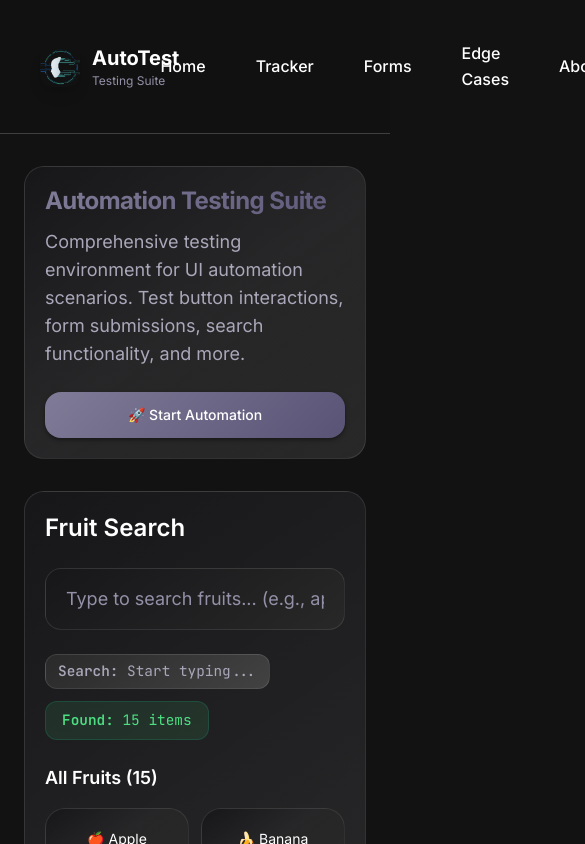
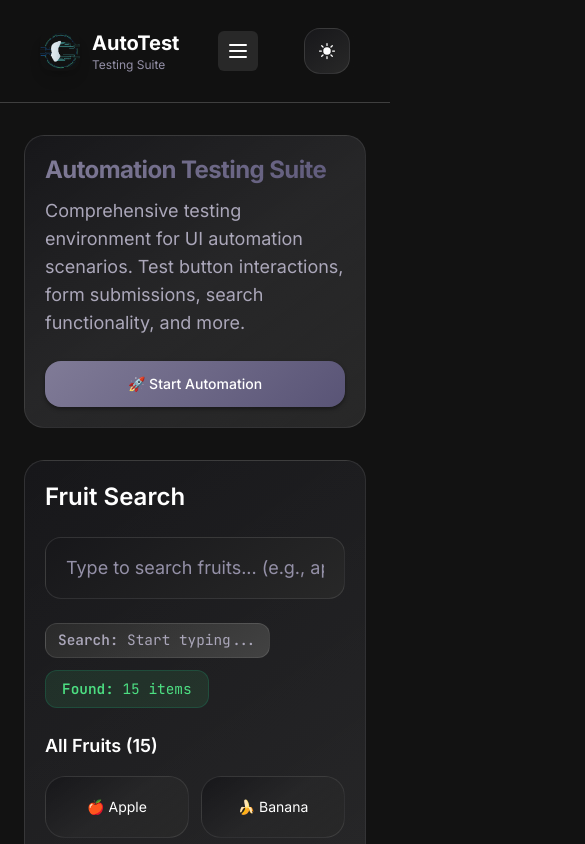
Before and after one commit to mskchaithanyaraj/test-for-automation, a React (Vite) app: page / in a window 390 px wide. Shown: the top 844 px of the page, 585 px wide, since content can reach past the window. Built offline with nearby package versions, Linux system fonts and the light colour scheme.

Commit message:
added navbar

```diff
--- a/src/App.jsx
+++ b/src/App.jsx
@@ -1,4 +1,5 @@
 import { BrowserRouter as Router, Routes, Route, Link } from "react-router-dom";
+import { useState } from "react";
 import { ThemeProvider } from "./contexts/ThemeContext";
 import Home from "./pages/Home";
 import About from "./pages/About";
@@ -10,6 +11,7 @@ import ThemeToggle from "./components/ThemeToggle";
 import logo from "./assets/logo.png";
 
 const App = () => {
+  const [isNavOpen, setIsNavOpen] = useState(false);
   return (
     <ThemeProvider>
       <Router>
@@ -34,48 +36,84 @@ const App = () => {
                   </div>
                 </div>
 
+                {/* Mobile Hamburger Menu */}
+                <button
+                  className="md:hidden p-2 rounded-md theme-bg-secondary"
+                  onClick={() => setIsNavOpen(!isNavOpen)}
+                  aria-label="Toggle navigation"
+                  data-testid="mobile-menu-button"
+                >
+                  <svg
+                    className="w-6 h-6 theme-text-primary"
+                    fill="none"
+                    stroke="currentColor"
+                    viewBox="0 0 24 24"
+                  >
+                    <path
+                      strokeLinecap="round"
+                      strokeLinejoin="round"
+                      strokeWidth={2}
+                      d={
+                        isNavOpen
+                          ? "M6 18L18 6M6 6l12 12"
+                          : "M4 6h16M4 12h16M4 18h16"
+                      }
+                    />
+                  </svg>
+                </button>
+
                 {/* Navigation Links */}
-                <div className="flex items-center space-x-2">
+                <div
+                  className={`${
+                    isNavOpen ? "flex" : "hidden"
+                  } md:flex flex-col md:flex-row items-center space-y-2 md:space-y-0 md:space-x-2 absolute md:static top-16 left-0 right-0 md:top-auto theme-bg-primary md:bg-transparent p-4 md:p-0 shadow-lg md:shadow-none z-50`}
+                >
                   <Link
                     to="/"
-                    className="premium-nav-link theme-text-primary flex items-center space-x-2"
+                    className="premium-nav-link theme-text-primary flex items-center space-x-2 w-full md:w-auto px-2 py-1"
+                    onClick={() => setIsNavOpen(false)}
                   >
                     <span>Home</span>
                   </Link>
                   <Link
                     to="/tracker"
-                    className="premium-nav-link theme-text-primary flex items-center space-x-2"
+                    className="premium-nav-link theme-text-primary flex items-center space-x-2 w-full md:w-auto px-2 py-1"
+                    onClick={() => setIsNavOpen(false)}
                   >
                     <span>Tracker</span>
                   </Link>
                   <Link
                     to="/forms"
-                    className="premium-nav-link theme-text-primary flex items-center space-x-2"
+                    className="premium-nav-link theme-text-primary flex items-center space-x-2 w-full md:w-auto px-2 py-1"
+                    onClick={() => setIsNavOpen(false)}
                   >
                     <span>Forms</span>
                   </Link>
                   <Link
                     to="/edge-cases"
-                    className="premium-nav-link theme-text-primary flex items-center space-x-2"
+                    className="premium-nav-link theme-text-primary flex items-center space-x-2 w-full md:w-auto px-2 py-1"
+                    onClick={() => setIsNavOpen(false)}
                   >
                     <span>Edge Cases</span>
                   </Link>
                   <Link
                     to="/about"
-                    className="premium-nav-link theme-text-primary flex items-center space-x-2"
+                    className="premium-nav-link theme-text-primary flex items-center space-x-2 w-full md:w-auto px-2 py-1"
+                    onClick={() => setIsNavOpen(false)}
                   >
                     <span>About</span>
                   </Link>
                   <Link
                     to="/contact"
-                    className="premium-nav-link theme-text-primary flex items-center space-x-2"
+                    className="premium-nav-link theme-text-primary flex items-center space-x-2 w-full md:w-auto px-2 py-1"
+                    onClick={() => setIsNavOpen(false)}
                   >
                     <span>Contact</span>
                   </Link>
                 </div>
 
-                {/* Theme Toggle */}
-                <div className="flex items-center">
+                {/* Theme Toggle - Always visible */}
+                <div className="flex items-center ml-2">
                   <ThemeToggle />
                 </div>
               </div>
```
